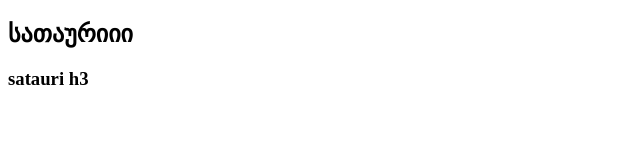
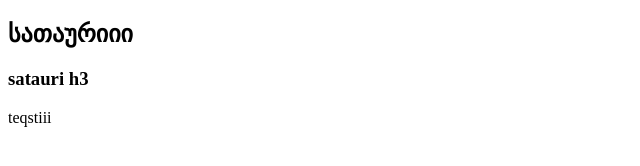
Before and after one commit to tsg-tsotne/2-proj, a plain HTML site: page index.html in a window 1280 px wide. Shown: the full height of the page, 0-640 px from the left. Drawn offline with Linux system fonts and the light colour scheme.

Commit message:
Semoitane p

```diff
--- a/index.html
+++ b/index.html
@@ -9,5 +9,6 @@
  <h3>
  	satauri h3
  </h3>
+ <p>teqstiii</p>
 </body>
 </html>
```
